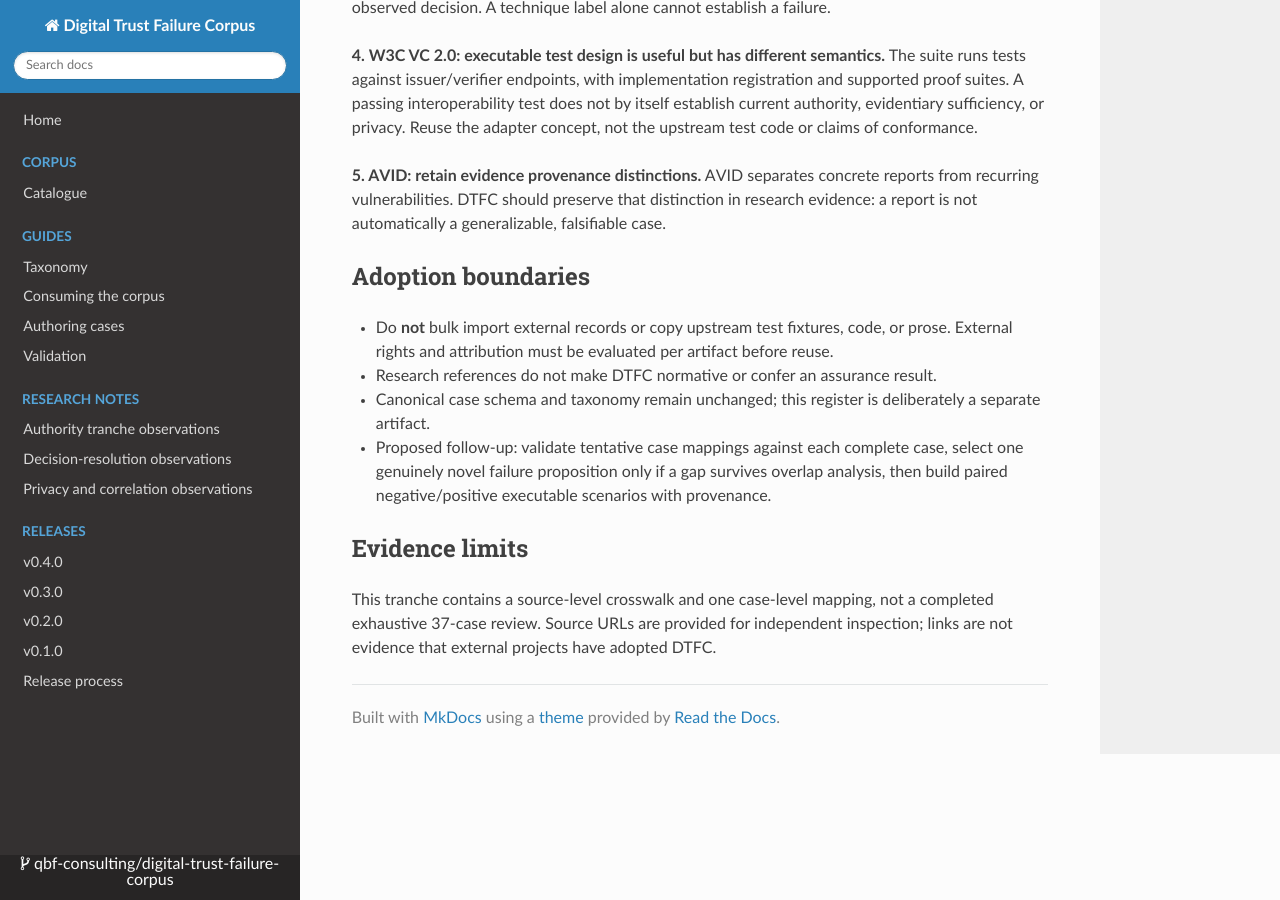
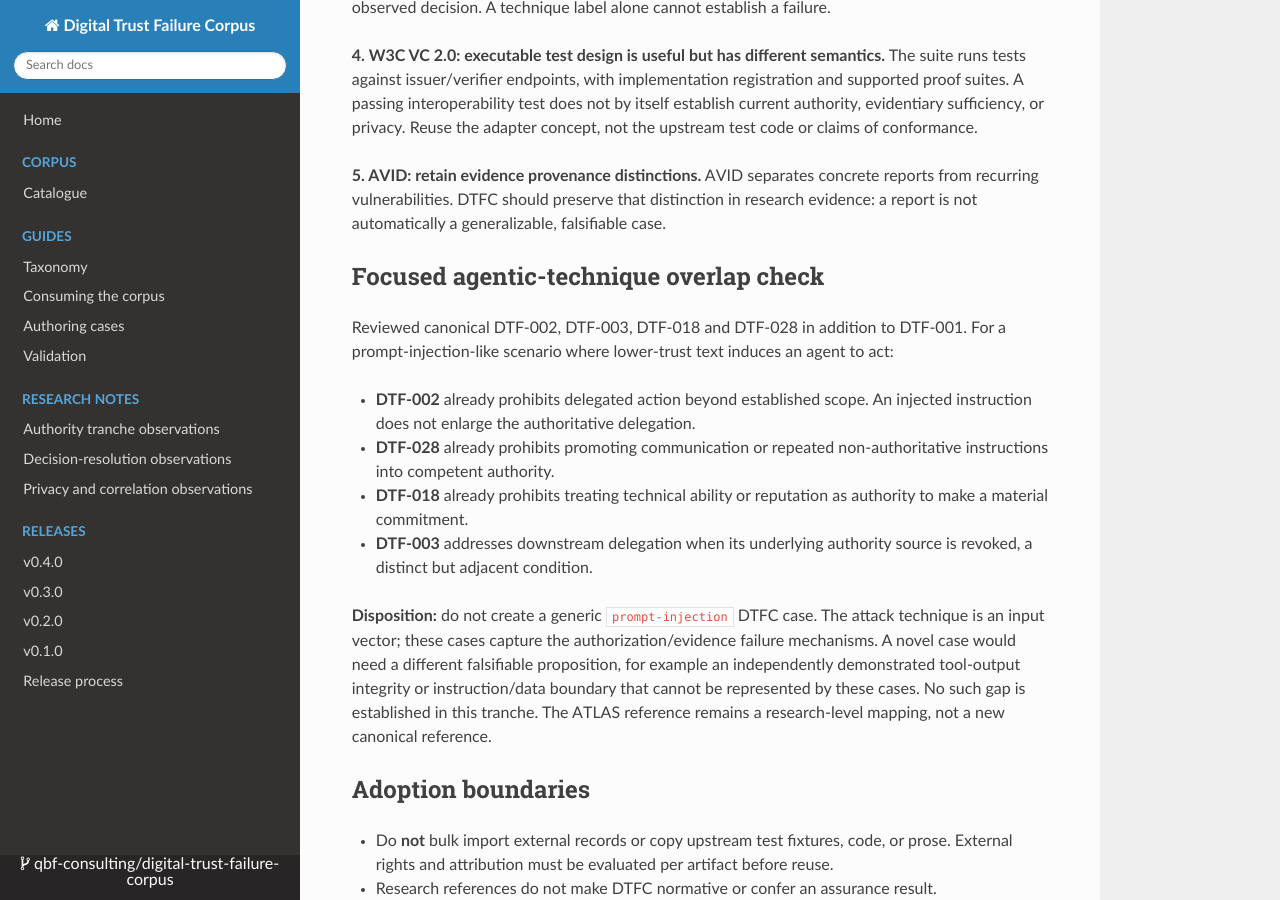
Before and after one commit to qbf-consulting/digital-trust-failure-corpus, an MkDocs documentation site: the page built from docs/external-corpus-crosswalk.md, in a window 1280 px wide and 900 px high, scrolled down 1172 px. Built offline with MkDocs 1.6.1, drawn with Linux system fonts in a browser that asks for light colours; nearby versions of some CDN libraries.

Commit message:
research(corpus): examine agentic attack overlap before proposing new cases

```diff
--- a/docs/external-corpus-crosswalk.md
+++ b/docs/external-corpus-crosswalk.md
@@ -26,6 +26,17 @@ Compared selected external *source-level* material against the current DTFC case
 
 **5. AVID: retain evidence provenance distinctions.** AVID separates concrete reports from recurring vulnerabilities. DTFC should preserve that distinction in research evidence: a report is not automatically a generalizable, falsifiable case.
 
+## Focused agentic-technique overlap check
+
+Reviewed canonical DTF-002, DTF-003, DTF-018 and DTF-028 in addition to DTF-001. For a prompt-injection-like scenario where lower-trust text induces an agent to act:
+
+- **DTF-002** already prohibits delegated action beyond established scope. An injected instruction does not enlarge the authoritative delegation.
+- **DTF-028** already prohibits promoting communication or repeated non-authoritative instructions into competent authority.
+- **DTF-018** already prohibits treating technical ability or reputation as authority to make a material commitment.
+- **DTF-003** addresses downstream delegation when its underlying authority source is revoked, a distinct but adjacent condition.
+
+**Disposition:** do not create a generic `prompt-injection` DTFC case. The attack technique is an input vector; these cases capture the authorization/evidence failure mechanisms. A novel case would need a different falsifiable proposition, for example an independently demonstrated tool-output integrity or instruction/data boundary that cannot be represented by these cases. No such gap is established in this tranche. The ATLAS reference remains a research-level mapping, not a new canonical reference.
+
 ## Adoption boundaries
 
 - Do **not** bulk import external records or copy upstream test fixtures, code, or prose. External rights and attribution must be evaluated per artifact before reuse.
```
